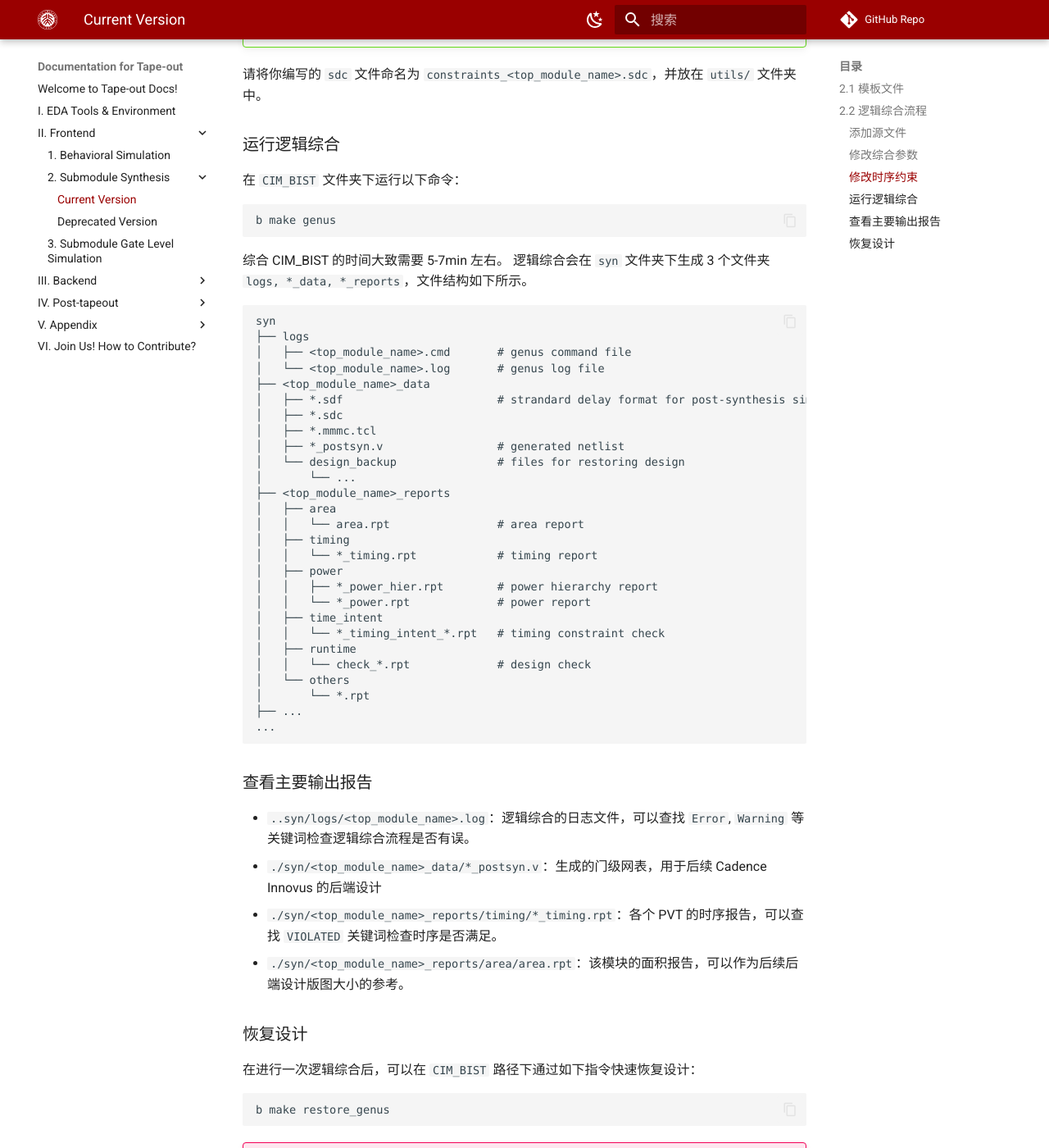
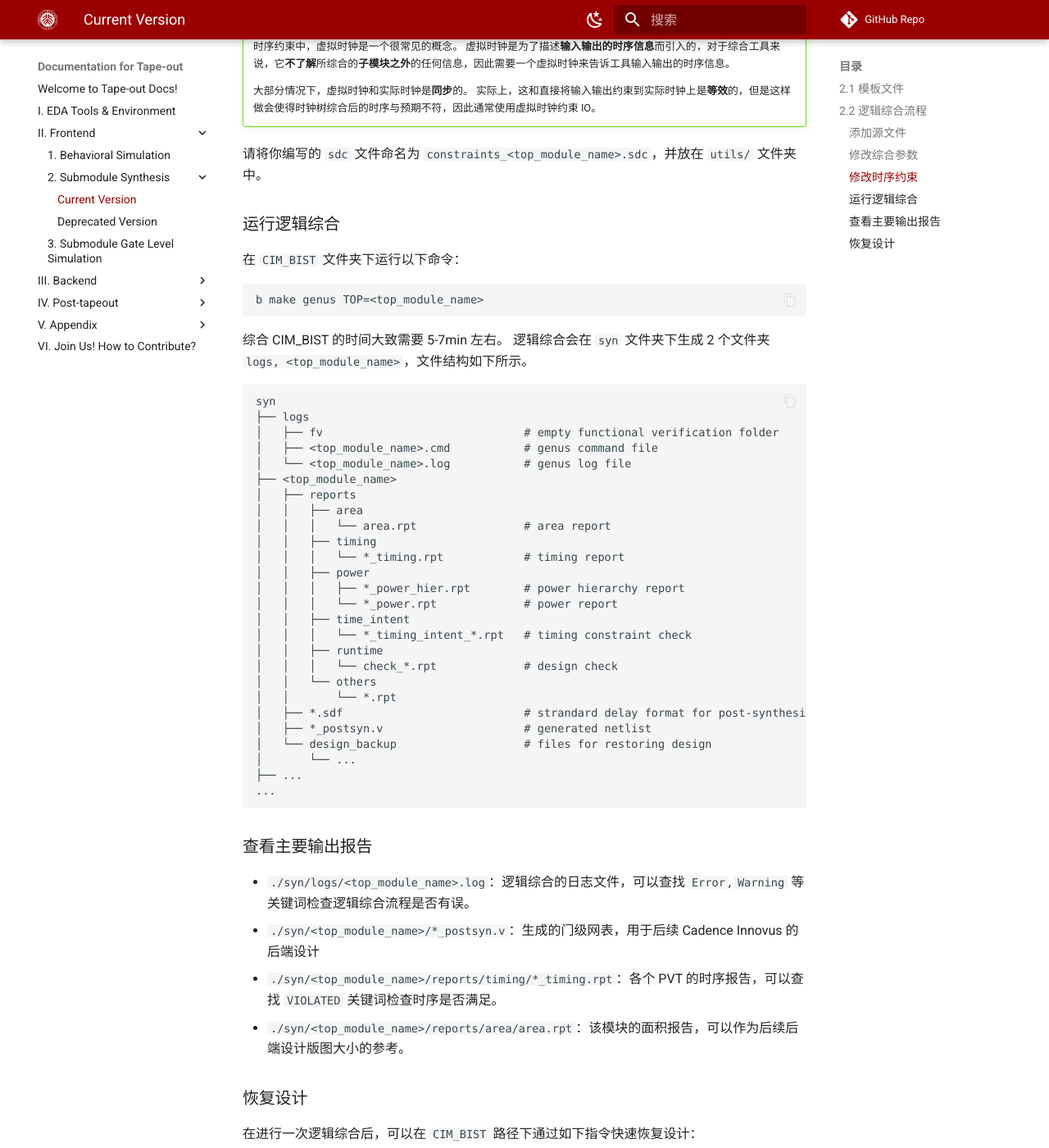
Before and after one commit to pku-pacific-lab-team/Tape-out_template_doc, an MkDocs documentation site: the page built from docs/2_submodule_synthesis_new.md, in a window 1280 px wide and 1400 px high, scrolled down 2555 px. Shown: the whole window at 82% size. Built offline with MkDocs 1.6.1 and Material for MkDocs 9.7.7, drawn with Linux system fonts in a browser that asks for light colours; some web fonts are replaced; comment, search, counter and statistics services are not loaded; some of the changed text lies outside the part shown.

Commit message:
Update syn.tcl: Add syn opt level in utils/user_define.tcl; Merge syn/<top>_data and syn/<top>_report to unified syn output dir syn/<top>

````diff
--- a/docs/2_submodule_synthesis_new.md
+++ b/docs/2_submodule_synthesis_new.md
@@ -101,55 +104,54 @@
 在 `CIM_BIST` 文件夹下运行以下命令：
 
 ```
-b make genus
+b make genus TOP=<top_module_name>
 ```
 
 综合 CIM_BIST 的时间大致需要 5-7min 左右。
-逻辑综合会在 `syn` 文件夹下生成 3 个文件夹 `logs, *_data, *_reports`，文件结构如下所示。
+逻辑综合会在 `syn` 文件夹下生成 2 个文件夹 `logs, <top_module_name>`，文件结构如下所示。
 
 ```
 syn
 ├── logs
-│   ├── <top_module_name>.cmd       # genus command file
-│   └── <top_module_name>.log       # genus log file
-├── <top_module_name>_data
-│   ├── *.sdf                       # strandard delay format for post-synthesis simulation
-│   ├── *.sdc
-│   ├── *.mmmc.tcl
-│   ├── *_postsyn.v                 # generated netlist
-│   └── design_backup               # files for restoring design
+│   ├── fv                              # empty functional verification folder
+│   ├── <top_module_name>.cmd           # genus command file
+│   └── <top_module_name>.log           # genus log file
+├── <top_module_name>
+│   ├── reports
+│   │   ├── area
+│   │   │   └── area.rpt                # area report
+│   │   ├── timing
+│   │   │   └── *_timing.rpt            # timing report
+│   │   ├── power
+│   │   │   ├── *_power_hier.rpt        # power hierarchy report
+│   │   │   └── *_power.rpt             # power report
+│   │   ├── time_intent
+│   │   │   └── *_timing_intent_*.rpt   # timing constraint check
+│   │   ├── runtime
+│   │   │   └── check_*.rpt             # design check
+│   │   └── others
+│   │       └── *.rpt
+│   ├── *.sdf                           # strandard delay format for post-synthesis simulation
+│   ├── *_postsyn.v                     # generated netlist
+│   └── design_backup                   # files for restoring design
 │       └── ...
-├── <top_module_name>_reports
-│   ├── area
-│   │   └── area.rpt                # area report
-│   ├── timing
-│   │   └── *_timing.rpt            # timing report
-│   ├── power
-│   │   ├── *_power_hier.rpt        # power hierarchy report
-│   │   └── *_power.rpt             # power report
-│   ├── time_intent
-│   │   └── *_timing_intent_*.rpt   # timing constraint check
-│   ├── runtime
-│   │   └── check_*.rpt             # design check
-│   └── others
-│       └── *.rpt
 ├── ...
 ...
 ```
 
 ### 查看主要输出报告
 
-* `..syn/logs/<top_module_name>.log`：逻辑综合的日志文件，可以查找 `Error`, `Warning` 等关键词检查逻辑综合流程是否有误。
-* `./syn/<top_module_name>_data/*_postsyn.v`：生成的门级网表，用于后续 Cadence Innovus 的后端设计
-* `./syn/<top_module_name>_reports/timing/*_timing.rpt`：各个 PVT 的时序报告，可以查找 `VIOLATED` 关键词检查时序是否满足。
-* `./syn/<top_module_name>_reports/area/area.rpt`：该模块的面积报告，可以作为后续后端设计版图大小的参考。
+* `./syn/logs/<top_module_name>.log`：逻辑综合的日志文件，可以查找 `Error`, `Warning` 等关键词检查逻辑综合流程是否有误。
+* `./syn/<top_module_name>/*_postsyn.v`：生成的门级网表，用于后续 Cadence Innovus 的后端设计
+* `./syn/<top_module_name>/reports/timing/*_timing.rpt`：各个 PVT 的时序报告，可以查找 `VIOLATED` 关键词检查时序是否满足。
+* `./syn/<top_module_name>/reports/area/area.rpt`：该模块的面积报告，可以作为后续后端设计版图大小的参考。
 
 ### 恢复设计
 
 在进行一次逻辑综合后，可以在 `CIM_BIST` 路径下通过如下指令快速恢复设计：
 
 ```
-b make restore_genus
+b make restore_genus TOP=<top_module_name>
 ```
 
 
````
Also changed, not shown: other parts of docs/2_submodule_synthesis_new.md (+4 -1 lines).
